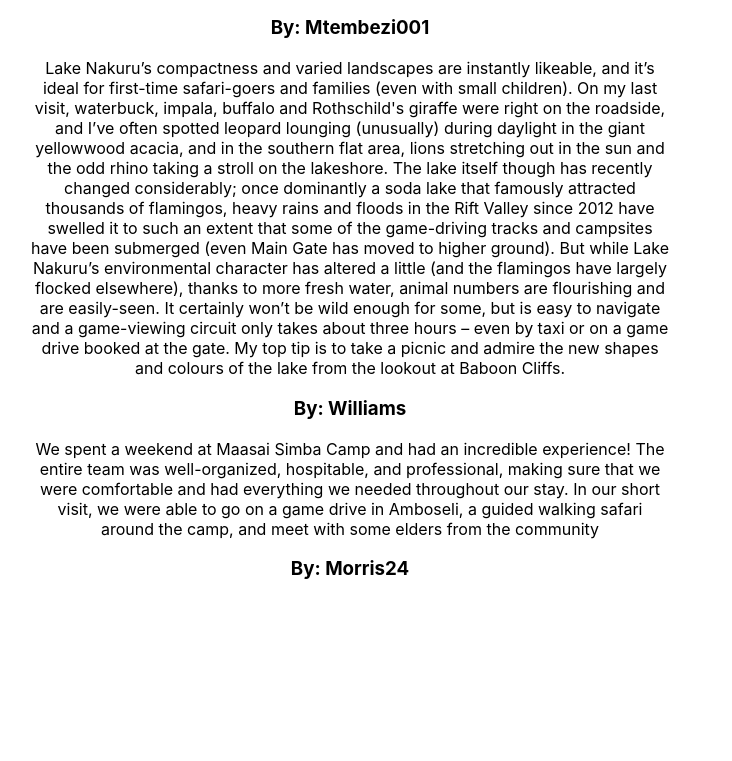
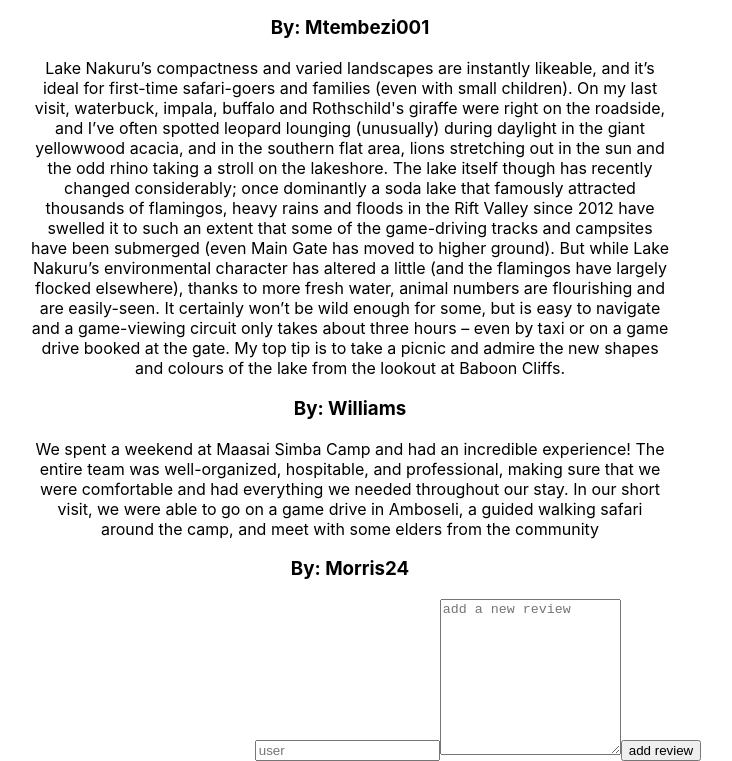
Before and after one commit to winstonkiprop/magical-travels, a React (Create React App) app: page /blog in a window 1280 px wide. Shown: the part 575-1336 px from the top of the page, without its empty margins (162-894 px from the left). Before the commit the page ends 1174 px from the top, so only its background shows below. Built offline with nearby package versions, Linux system fonts and the light colour scheme; data requests are answered from the project's data file.

Commit message:
adding a blog

```diff
--- a/src/components/blog.js
+++ b/src/components/blog.js
@@ -1,5 +1,6 @@
 import React, {useState, useEffect} from "react";
 import axios from "axios";
+import NewReview from "./NewTravel";
 
 const Blog =() =>{
     const[reviews, setReview] = useState([]);
@@ -31,6 +32,9 @@
                     ))}
                 </div>
             </div>
+            <div className="review-form">
+            <NewReview />
+            </div>
           </div>
     )
 }
```
